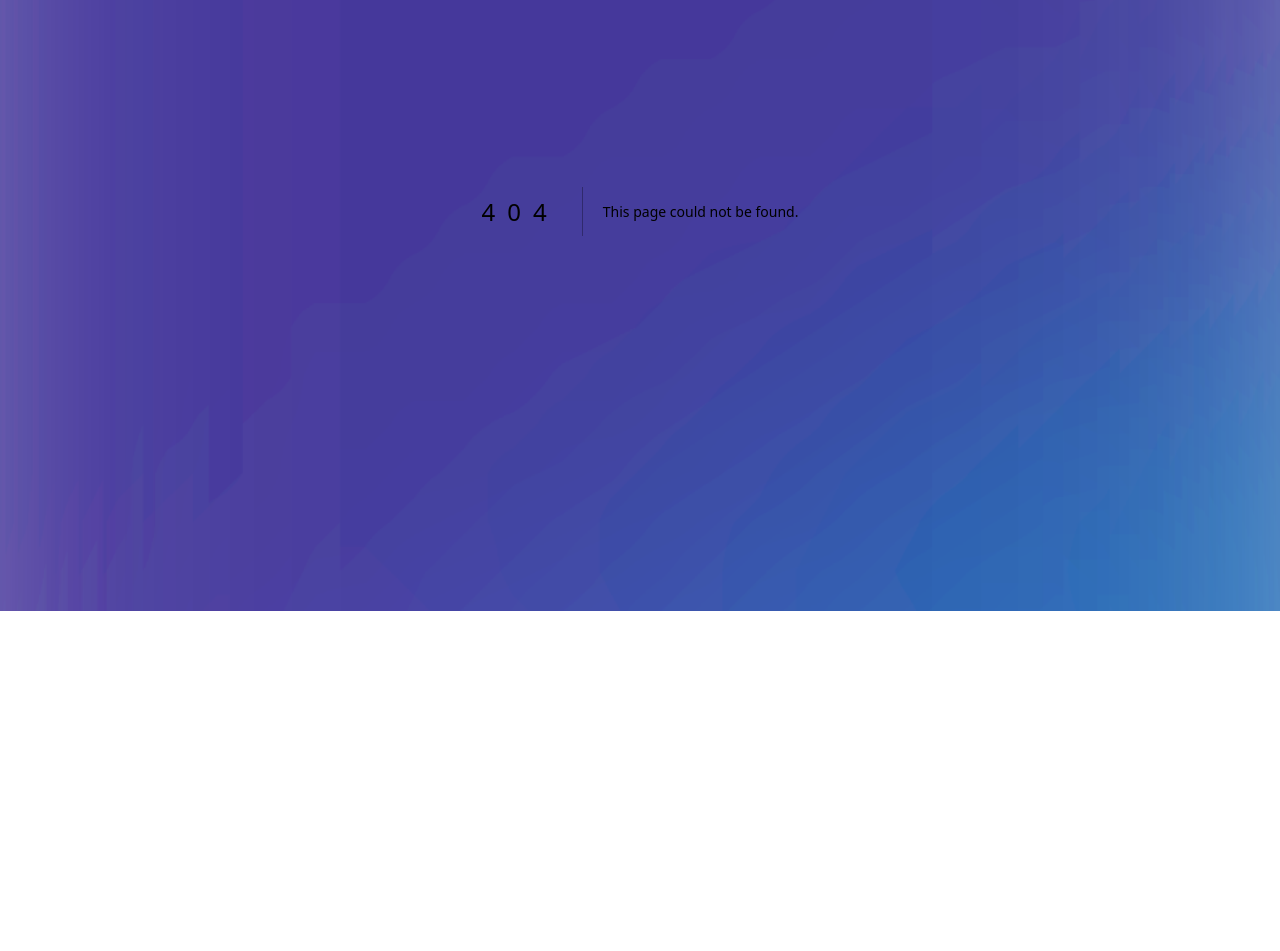
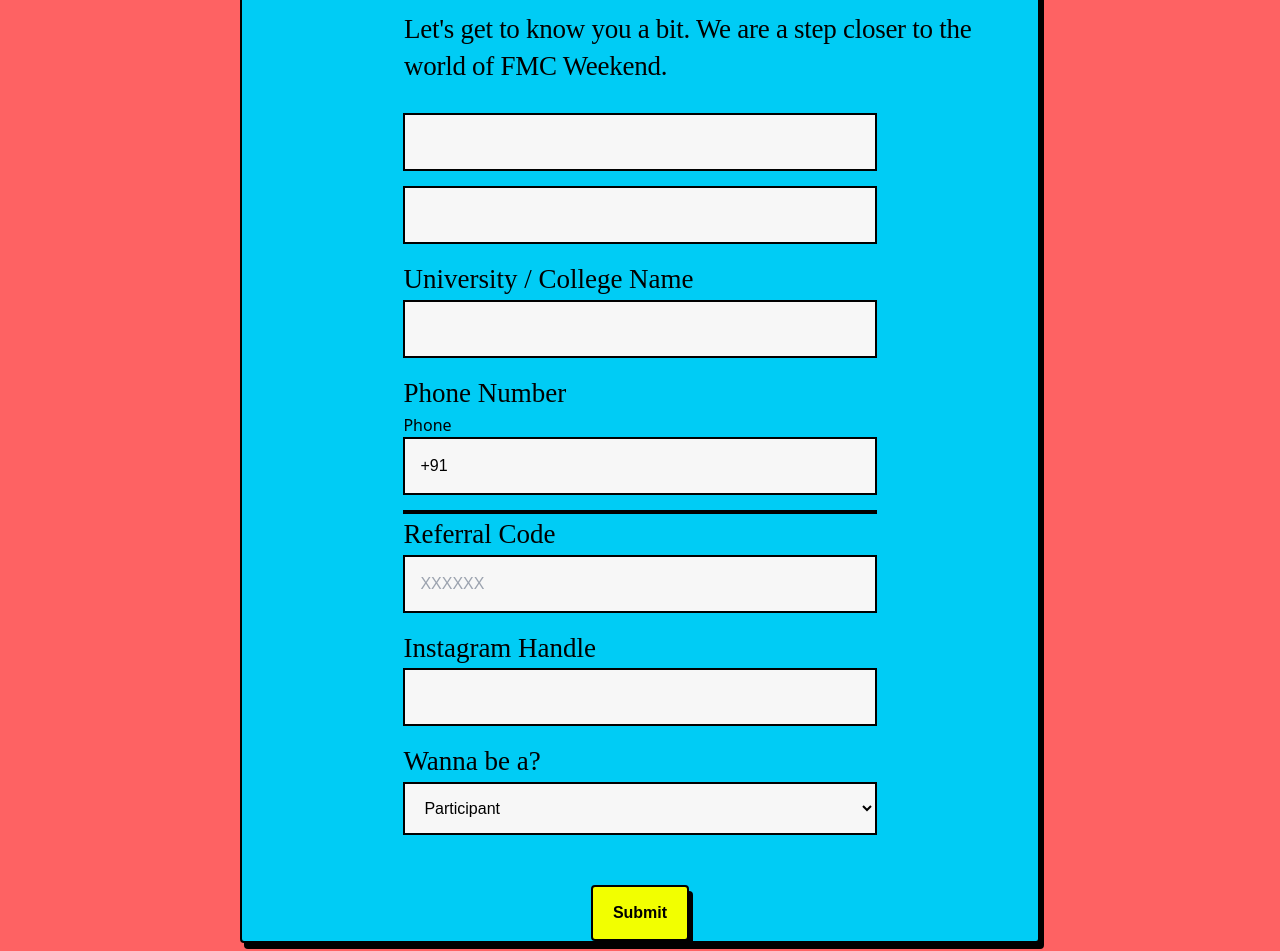
Before and after one commit to soustab10/fmc24-client, a Next.js app: page /register in a window 1280 px wide. Before the commit this address had no page. Shown: the part 189-1140 px from the top of the page. Before the commit the page ends 800 px from the top, so only its background shows below. Built offline with nearby package versions, Linux system fonts and the light colour scheme; a web font is replaced by a local one.

Commit message:
registration page

```diff
--- a/package.json
+++ b/package.json
@@ -19,6 +19,7 @@
     "@types/react-dom": "18.2.7",
     "eslint": "8.48.0",
     "eslint-config-next": "13.4.19",
+    "lodash.startswith": "^4.2.1",
     "next": "^13.4.19",
     "react": "^18.2.0",
     "react-awesome-reveal": "^4.2.5",
@@ -27,6 +28,7 @@
     "react-dom": "^18.2.0",
     "react-fast-marquee": "^1.6.0",
     "react-multi-carousel": "^2.8.4",
+    "react-phone-input-2": "^2.15.1",
     "react-scroll-trigger": "^0.6.14",
     "typescript": "5.2.2"
   },
--- a/src/pages/login/index.jsx
+++ b/src/pages/login/index.jsx
@@ -19,8 +19,8 @@ const LogIn = () => {
                     console.log('user Name', userName)
                     const userEmail = data.email;
                     console.log('User Email:', userEmail);
-                    sessionStorage.setItem('Name',userName);
-                    sessionStorage.setItem('Email',userEmail);
+                    sessionStorage.setItem('Name', userName);
+                    sessionStorage.setItem('Email', userEmail);
                     Router.push("/");
 
                 }
@@ -47,7 +47,7 @@ const LogIn = () => {
                 <div className={Classes.authenticateButton}>
                     <GoogleOAuthProvider
                         auto_select
-                        clientId=""
+                        clientId="138547576187-sel98eo969cd1d2fles4i1j90dj6gdj3.apps.googleusercontent.com"
                         className={Classes.gButton}
 
 
--- /dev/null
+++ b/src/pages/register/index.jsx
@@ -0,0 +1,110 @@
+import React, { useEffect, useState } from 'react';
+import PhoneInput from 'react-phone-input-2';
+import Classes from './register.module.css';
+
+const Register = () => {
+  const [email, setEmail] = useState('');
+  const [value, setValue] = useState('');
+
+  useEffect(() => {
+    const storedEmail = sessionStorage.getItem('email');
+    if (storedEmail) {
+      setEmail(storedEmail);
+    }
+  }, []);
+
+  const text = `Let's get to know you a bit. We are a step closer to the world of FMC Weekend.`;
+
+  return (
+    <form className={`${Classes.section} ${Classes.form_class}`}>
+      <div className={Classes.container}>
+        <p className={Classes.main_title}>Register</p>
+        <p className={Classes.top}>{text}</p>
+        <input type="text" name="name" required readOnly hidden />
+        <input type="email" name="email" value={email} required readOnly hidden />
+        <label htmlFor="college" className={Classes.title}>
+          <b>University / College Name</b>
+        </label>
+        <input
+          type="text"
+          name="college"
+          value={
+            email.endsWith('@iitbhu.ac.in') || email.endsWith('@itbhu.ac.in')
+              ? 'Indian Institute of Technology (BHU) Varanasi'
+              : ''
+          }
+          required
+          readOnly
+        />
+        <label htmlFor="phone" className={Classes.title}>
+          <b>Phone Number</b>
+        </label>
+        <PhoneInput
+          inputProps={{
+            id: 'phone',
+            required: true,
+          }}
+          inputStyle={{
+            width: '100%',
+            display: 'inline-block',
+            border: '2px solid #000000',
+            background: '#f7f7f7',
+            borderRadius: '0',
+            height: '58px',
+            fontFamily: 'Montserrat, Arial, Helvetica, sans-serif',
+            marginBottom: '15px',
+          }}
+          buttonStyle={{ borderRadius: '0', border: '2px solid black', margin: 'auto' }}
+          containerStyle={{ width: '70%' }}
+          country={'in'}
+          value={value}
+          onChange={setValue}
+          autoFormat={true}
+        />
+
+        {email.endsWith('@iitbhu.ac.in') || email.endsWith('@itbhu.ac.in') ? (
+          <>
+            <label htmlFor="year" className={Classes.title}>
+              <b>Year of Study</b>
+            </label>
+            <select name="year">
+              <option value="1">I</option>
+              <option value="2">II</option>
+              <option value="3">III</option>
+              <option value="4">IV</option>
+              <option value="5">V</option>
+            </select>
+          </>
+        ) : null}
+        <label htmlFor="redeem" className={Classes.title}>
+          <b>Referral Code</b>
+        </label>
+        <input type="text" id="redeem" name="redeem" placeholder="XXXXXX" />
+        <label htmlFor="insta" className={Classes.title}>
+          <b>Instagram Handle</b>
+        </label>
+        <input type="text" id="insta" name="insta" placeholder="" required />
+        <label htmlFor="position" className={Classes.title}>
+          <b>Wanna be a?</b>
+        </label>
+        <select name="position">
+          {email.endsWith('@iitbhu.ac.in') || email.endsWith('@itbhu.ac.in') ? (
+            <option value="0">Participant</option>
+          ) : (
+            <>
+              <option value="1">Participant</option>
+              <option value="2">Campus Ambassador</option>
+            </>
+          )}
+        </select>
+        <div className={Classes.button_div}>
+          <button className={Classes.submit} type="submit">
+            Submit
+          </button>
+        </div>
+      </div>
+    </form>
+  );
+};
+
+export default Register;
--- /dev/null
+++ b/src/pages/register/register.module.css
@@ -0,0 +1,182 @@
+.section {
+    background-color: #fe6263;
+    position: relative;
+    height: 100%;
+    overflow: hidden;
+    display: flex;
+    align-items: center;
+    justify-content: center;
+    padding-top: 100px;
+  }
+  .containerClass {
+    background-color: #fe6263;
+    position: relative;
+    height: 100%;
+    overflow: hidden;
+    display: flex;
+    align-items: center;
+    justify-content: center;
+    padding-top: 100px;
+  }
+  .main_title {
+    width: 358px;
+    height: 58px;
+    font-family: 'Montserrat';
+    font-style: normal;
+    font-weight: 600;
+    font-size: 56px;
+    line-height: 68px;
+    text-align: center;
+    margin-top: -40px;
+    margin-bottom: 20px;
+    color: #000000;
+  }
+
+  .container {
+    display: flex;
+    flex-direction: column;
+    padding: 60px 60px 0px 60px;
+    width: 800px;
+    position: relative;
+    top: 50%;
+    margin-bottom: 10vh;
+    background: #00ccf5;
+    border: 2px solid #000000;
+    box-shadow: 4px 6px 0px #000000;
+    border-radius: 4px;
+    align-items: center;
+  }
+
+  /* Full-width input fields */
+
+  .form_class input,
+  .form_class option,
+  .form_class select {
+    width: 70%;
+    padding: 15px;
+    display: inline-block;
+    border: 2px solid #000000;
+    background: #f7f7f7;
+    font-family: Montserrat, Arial, Helvetica, sans-serif;
+    margin-bottom: 15px;
+  }
+
+  .form_class button {
+    text-align: center !important;
+    color: black;
+    padding: 14px 20px;
+    font-family: 'Manrope';
+    font-style: normal;
+    font-weight: 600;
+    font-size: 24px;
+    opacity: 1;
+    font-size: 16px;
+    font-family: Montserrat, Arial, Helvetica, sans-serif;
+    width: 20%;
+    background: #f2ff00;
+    border: 2px solid #000000;
+    box-shadow: 4px 6px 0px #000000;
+    border-radius: 4px;
+  }
+
+  .button_div {
+    margin-top: 35px;
+  }
+
+  .form_class input[type='text']:focus,
+  .form_class input[type='password']:focus,
+  .form_class input[type='phone']:focus,
+  .form_class select:focus {
+    background-color: #ddd;
+    outline: none;
+  }
+
+  .top {
+    margin-left: 102px;
+    margin-bottom: 28px;
+    font-family: 'Montserrat';
+    font-style: normal;
+    font-weight: 450;
+    font-size: 27px;
+    line-height: 37px;
+    letter-spacing: -0.01em;
+    color: #000000;
+  }
+
+  .title {
+    font-family: 'Montserrat';
+    font-style: normal;
+    font-weight: 300;
+    font-size: 27px;
+    align-items: center;
+    color: #000000;
+    width: 70%;
+  }
+
+  .star {
+    width: 200px;
+    height: 144px;
+    margin-left: -840px;
+    margin-top: -120px;
+    position: relative;
+  }
+
+  .cube {
+    width: 123px;
+    height: 144px;
+    margin-left: 800px;
+    margin-bottom: -85px;
+    position: relative;
+  }
+
+  .submit {
+    min-width: fit-content;
+  }
+
+  .submit:hover {
+    transform: translate(4px, 6px);
+    box-shadow: 0px 0px 0px;
+  }
+
+  @media only screen and (max-width: 1035px) {
+    .container {
+      width: 90vw;
+      align-items: center;
+      padding: 60px 0px 50px 0px;
+    }
+
+    .star,
+    .cube {
+      display: none;
+    }
+    .main_title {
+      font-weight: 400;
+      font-size: 30px;
+    }
+    .top {
+      margin-left: 20px;
+      font-size: 24px;
+    }
+    .title {
+      font-size: 15px;
+    }
+  }
+
+  @media only screen and (max-width: 375px) {
+    .title {
+      font-size: 15px;
+    }
+
+    .form_class input,
+    .form_class select,
+    .form-class option {
+      padding: 6px;
+    }
+    .main_title {
+      font-weight: 400;
+      font-size: 30px;
+    }
+    .top {
+      margin-left: 20px;
+    }
+  }
```
Also changed, not shown: 1 other file (tests, documents, lock files or other folders).
